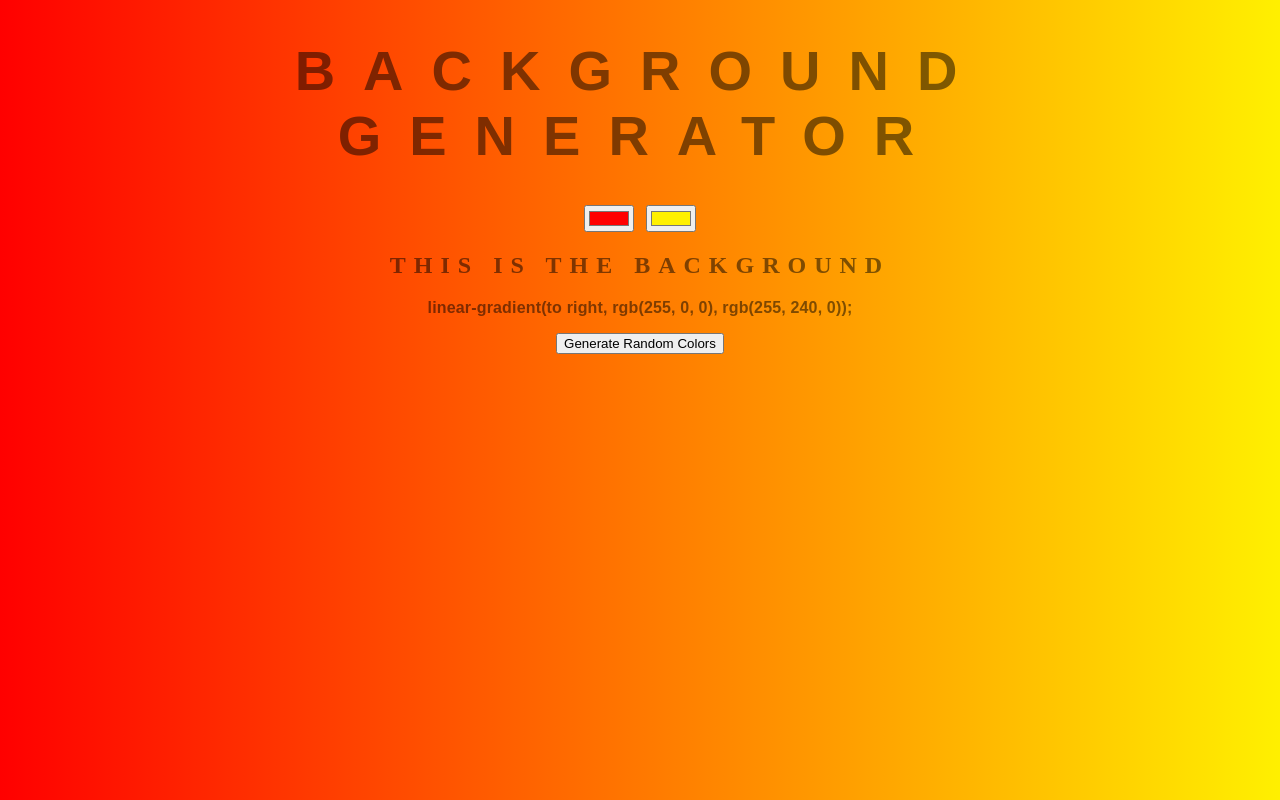
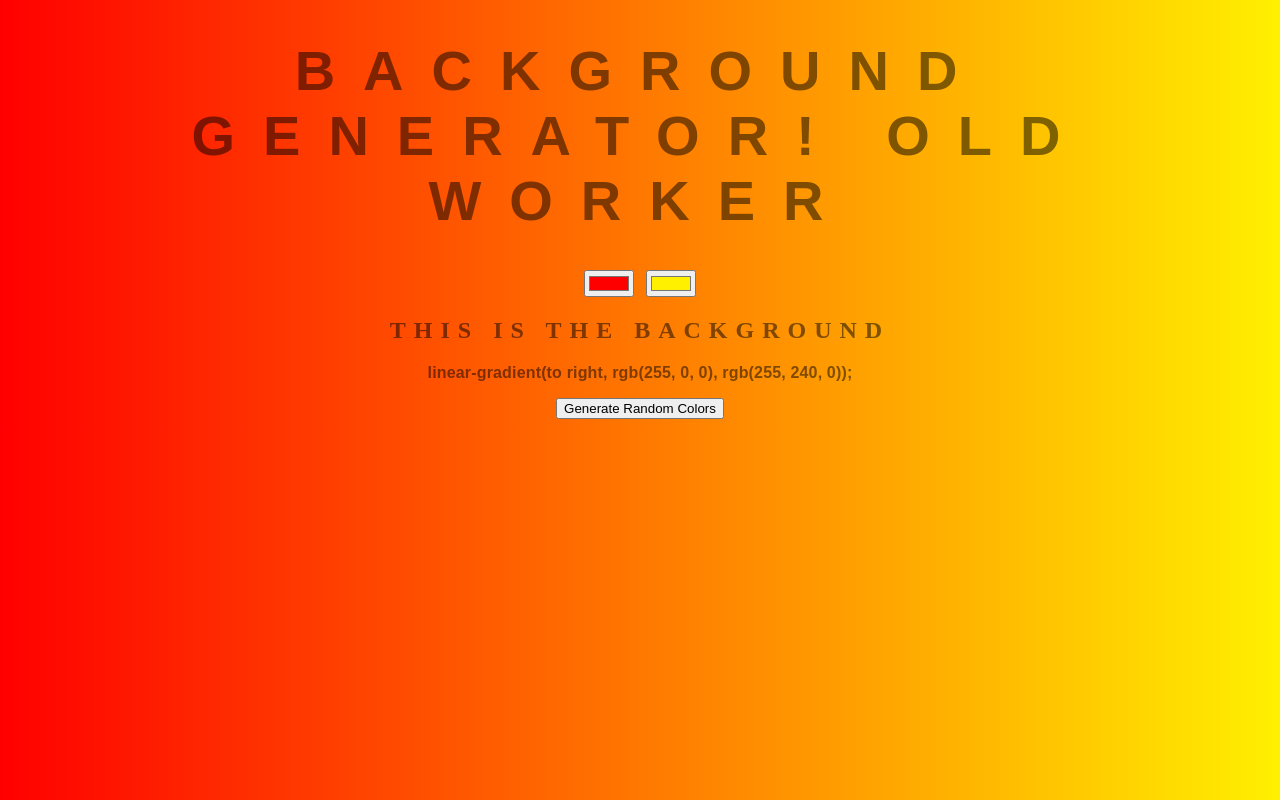
Before and after one commit to Eknopp/Background-color-generator, a plain HTML site: page index.html in a window 1280 px wide. Drawn offline with Linux system fonts and the light colour scheme.

Commit message:
this is the new title

```diff
--- a/index.html
+++ b/index.html
@@ -7,7 +7,7 @@
 	<link rel="stylesheet" type="text/css" href="style.css">
 </head>
 <body id="gradient">
-	<h1>Background Generator</h1>
+	<h1>Background Generator! old worker</h1>
 	<input class="color1" type ="color" name="color1" value="#ff0000">
 	<input class="color2" type ="color" name="color2" value="#fff000">
 	<h2>This is the background</h2>
```
